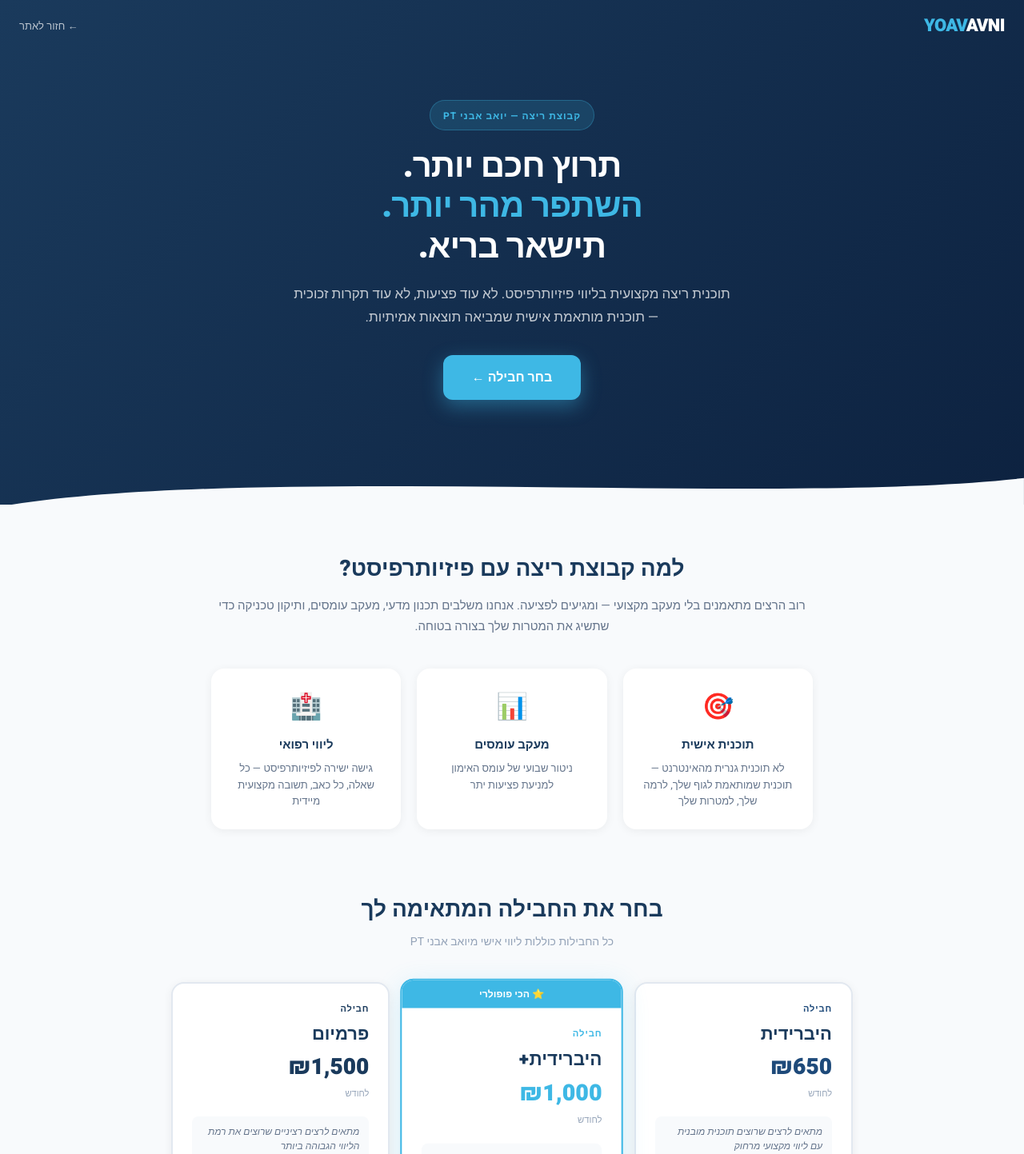
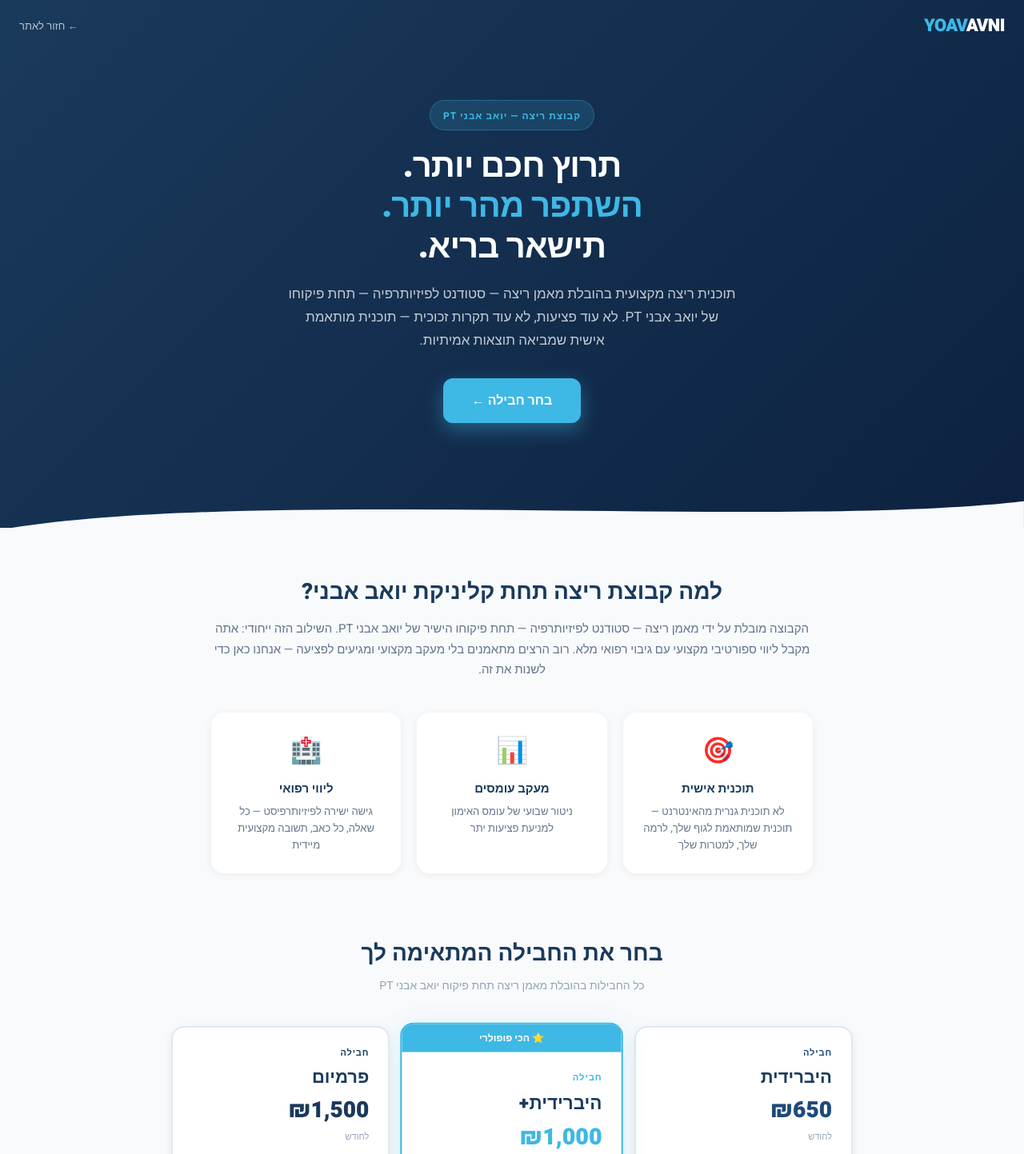
Before and after one commit to yoavavnipt/yoavavni-, a Next.js app: page /running in a window 1280 px wide. Shown: the top 1443 px of the page at 80% size. Built offline with nearby package versions, Linux system fonts and the light colour scheme; no server answers.

Commit message:
update running coach text

```diff
--- a/src/app/running/page.tsx
+++ b/src/app/running/page.tsx
@@ -117,7 +117,7 @@
             תישאר בריא.
           </h1>
           <p style={{ fontSize: '17px', color: 'rgba(255,255,255,0.75)', lineHeight: '1.7', marginBottom: '32px', maxWidth: '560px', margin: '0 auto 32px' }}>
-            תוכנית ריצה מקצועית בליווי פיזיותרפיסט. לא עוד פציעות, לא עוד תקרות זכוכית — תוכנית מותאמת אישית שמביאה תוצאות אמיתיות.
+            תוכנית ריצה מקצועית בהובלת מאמן ריצה — סטודנט לפיזיותרפיה — תחת פיקוחו של יואב אבני PT. לא עוד פציעות, לא עוד תקרות זכוכית — תוכנית מותאמת אישית שמביאה תוצאות אמיתיות.
           </p>
           <a href="#packages" style={{
             display: 'inline-block', padding: '16px 36px',
@@ -137,9 +137,9 @@
 
       {/* Why section */}
       <div style={{ padding: '60px 24px', maxWidth: '800px', margin: '0 auto', textAlign: 'center' }}>
-        <h2 style={{ fontSize: '28px', fontWeight: '800', color: '#1a3a5c', marginBottom: '12px' }}>למה קבוצת ריצה עם פיזיותרפיסט?</h2>
+        <h2 style={{ fontSize: '28px', fontWeight: '800', color: '#1a3a5c', marginBottom: '12px' }}>למה קבוצת ריצה תחת קליניקת יואב אבני?</h2>
         <p style={{ fontSize: '15px', color: '#64748b', marginBottom: '40px', lineHeight: '1.7' }}>
-          רוב הרצים מתאמנים בלי מעקב מקצועי — ומגיעים לפציעה. אנחנו משלבים תכנון מדעי, מעקב עומסים, ותיקון טכניקה כדי שתשיג את המטרות שלך בצורה בטוחה.
+          הקבוצה מובלת על ידי מאמן ריצה — סטודנט לפיזיותרפיה — תחת פיקוחו הישיר של יואב אבני PT. השילוב הזה ייחודי: אתה מקבל ליווי ספורטיבי מקצועי עם גיבוי רפואי מלא. רוב הרצים מתאמנים בלי מעקב מקצועי ומגיעים לפציעה — אנחנו כאן כדי לשנות את זה.
         </p>
         <div style={{ display: 'grid', gridTemplateColumns: 'repeat(3,1fr)', gap: '20px' }}>
           {[
@@ -160,7 +160,7 @@
       <div id="packages" style={{ padding: '20px 24px 60px', maxWidth: '900px', margin: '0 auto' }}>
         <div style={{ textAlign: 'center', marginBottom: '40px' }}>
           <h2 style={{ fontSize: '28px', fontWeight: '800', color: '#1a3a5c', marginBottom: '8px' }}>בחר את החבילה המתאימה לך</h2>
-          <p style={{ fontSize: '14px', color: '#94a3b8' }}>כל החבילות כוללות ליווי אישי מיואב אבני PT</p>
+          <p style={{ fontSize: '14px', color: '#94a3b8' }}>כל החבילות בהובלת מאמן ריצה תחת פיקוח יואב אבני PT</p>
         </div>
 
         <div style={{ display: 'grid', gridTemplateColumns: 'repeat(3,1fr)', gap: '16px', marginBottom: '48px' }}>
```
